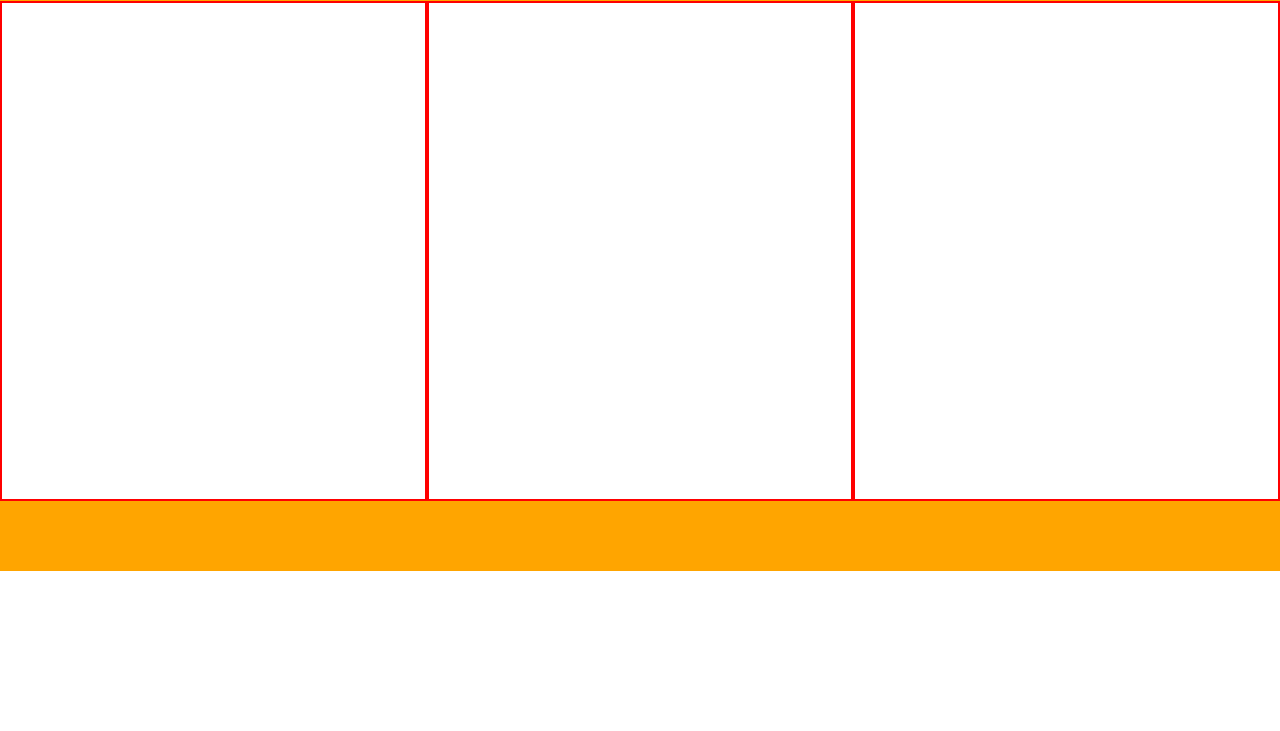
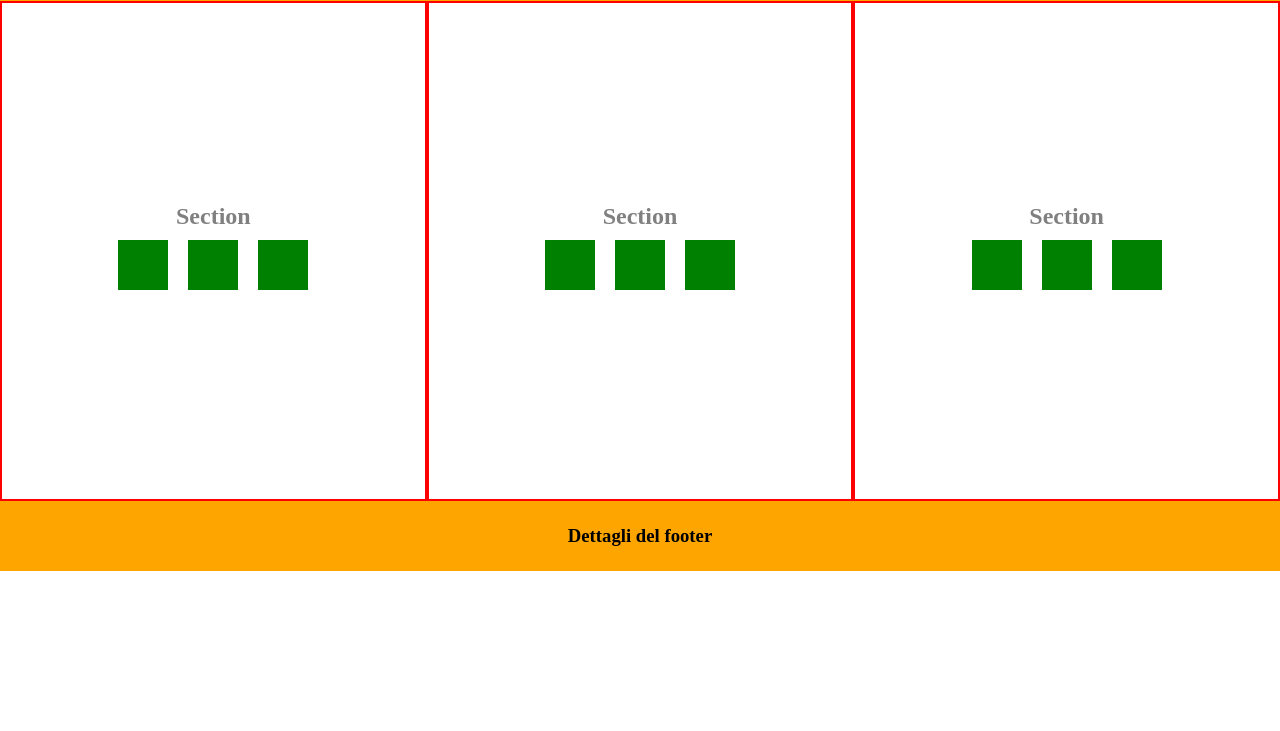
Before and after one commit to Simonecardinale/html-sass-first, a website: page index.html in a window 1280 px wide. Shown: the part 69-800 px from the top of the page. Drawn offline with Linux system fonts and the light colour scheme.

Commit message:
work complete + bonus

```diff
--- a/index.html
+++ b/index.html
@@ -9,22 +9,37 @@
 </head>
 <body>
     <header>
-
+        <h1>Primo progetto SCSS</h1>
     </header>
-    <div class="container clearfix">
+    <div class="container">
         <section>
-
+            <h2>Section</h2>
+            <div class="card_container">
+                <div class="card"></div>
+                <div class="card"></div>
+                <div class="card"></div>
+            </div>
         </section>
         <section>
-
+            <h2>Section</h2>
+            <div class="card_container">
+                <div class="card"></div>
+                <div class="card"></div>
+                <div class="card"></div>
+            </div>
         </section>
         <section>
-
+            <h2>Section</h2>
+            <div class="card_container">
+                <div class="card"></div>
+                <div class="card"></div>
+                <div class="card"></div>
+            </div>
         </section>
     </div>
 
     <footer>
-
+        <h3>Dettagli del footer</h3>
     </footer>
 </body>
 </html>
--- a/src/app.scss
+++ b/src/app.scss
@@ -1,6 +1,20 @@
+// regole generali
+
 $float: left;
 $border: 2px solid red;
+@mixin clearfix {
+    content: "";
+    clear: both;
+    display: table;
+}
 
+@mixin flexElement {
+    display: flex;
+    justify-content: center;
+    align-items: center;
+}
+
+// /regole generali
 
 * {
     padding: 0;
@@ -14,20 +28,30 @@ section {
     float: $float;
     border: $border;
     color: grey;
+    @include flexElement;
+    flex-direction: column;
 }
 
 .container {
     width: 100%;
+    @include clearfix;
 }
 
 header, footer {
     background-color: orange;
     width: 100%;
     height: 70px;
+    @include flexElement;
+
 }
 
-.clearfix {
-    content: "";
-    clear: both;
-    display: table;
+.card {
+    height: 50px;
+    width: 50px;
+    background-color: green;
+    margin: 10px
 }
+
+.card_container {
+    @include flexElement;
+}
```
Also changed, not shown: dist/app.css.
